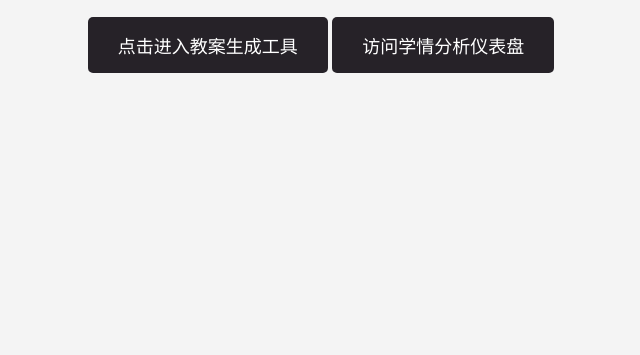
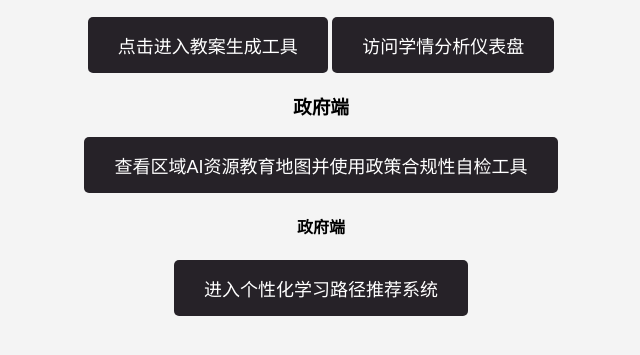
Before and after one commit to Smera1d0/Challenge_Cup, a plain HTML site: page index.html in a window 1280 px wide. Shown: the part 185-540 px from the top of the page, without its empty margins (319-959 px from the left). Drawn offline with Linux system fonts and the light colour scheme.

Commit message:
index.html

```diff
--- a/index.html
+++ b/index.html
@@ -32,6 +32,10 @@
 
      <!-- 新增按钮，访问学情分析仪表盘 -->
      <button onclick="window.location.href='dashboard.html';">访问学情分析仪表盘</button>
+     <h3>政府端</h3>
+     <button onclick="window.location.href='government.html';">查看区域AI资源教育地图并使用政策合规性自检工具</button>
+     <h4>政府端</h4>
+     <button onclick="window.location.href='student.html';">进入个性化学习路径推荐系统</button>
 
 </body>
 </html>
```
